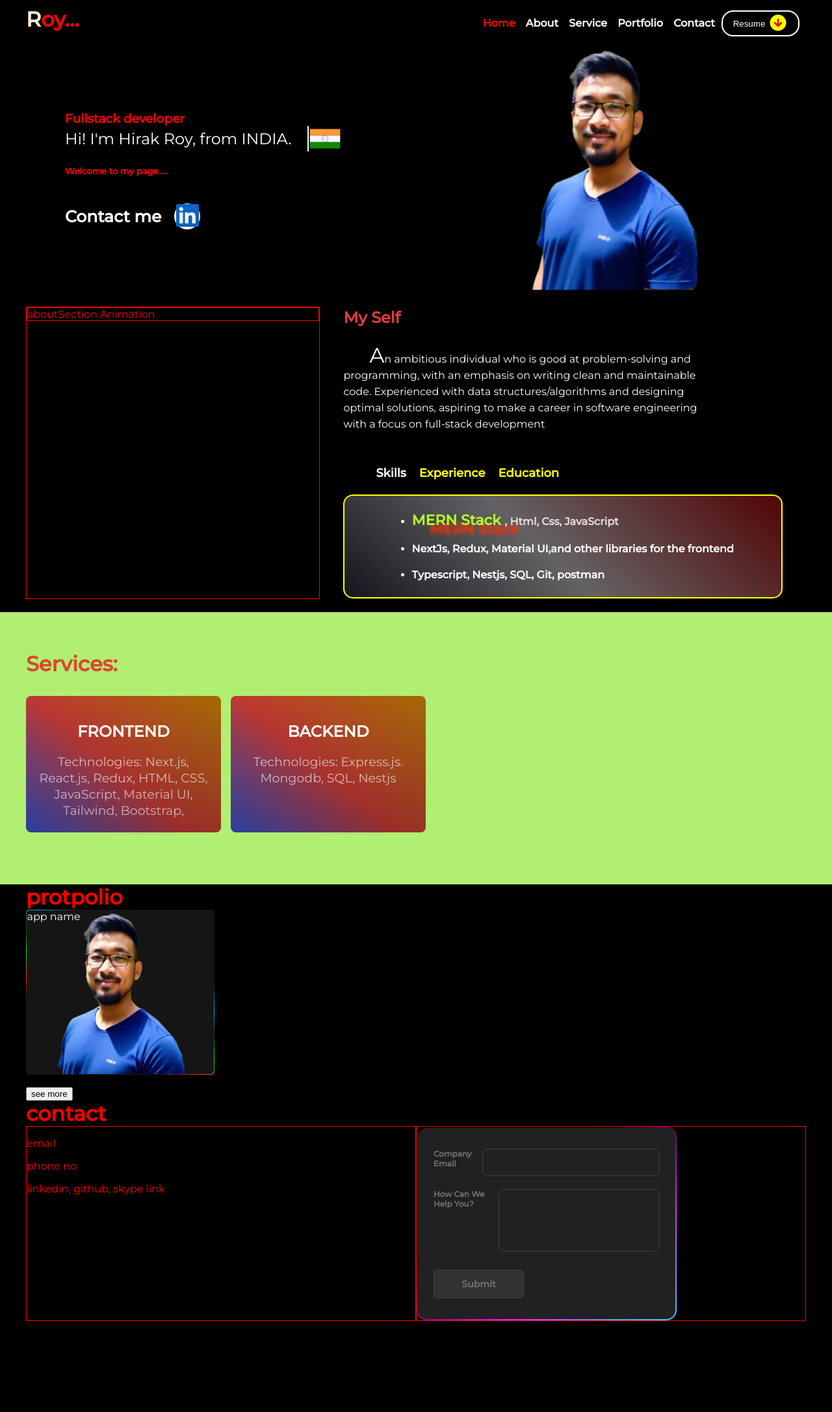
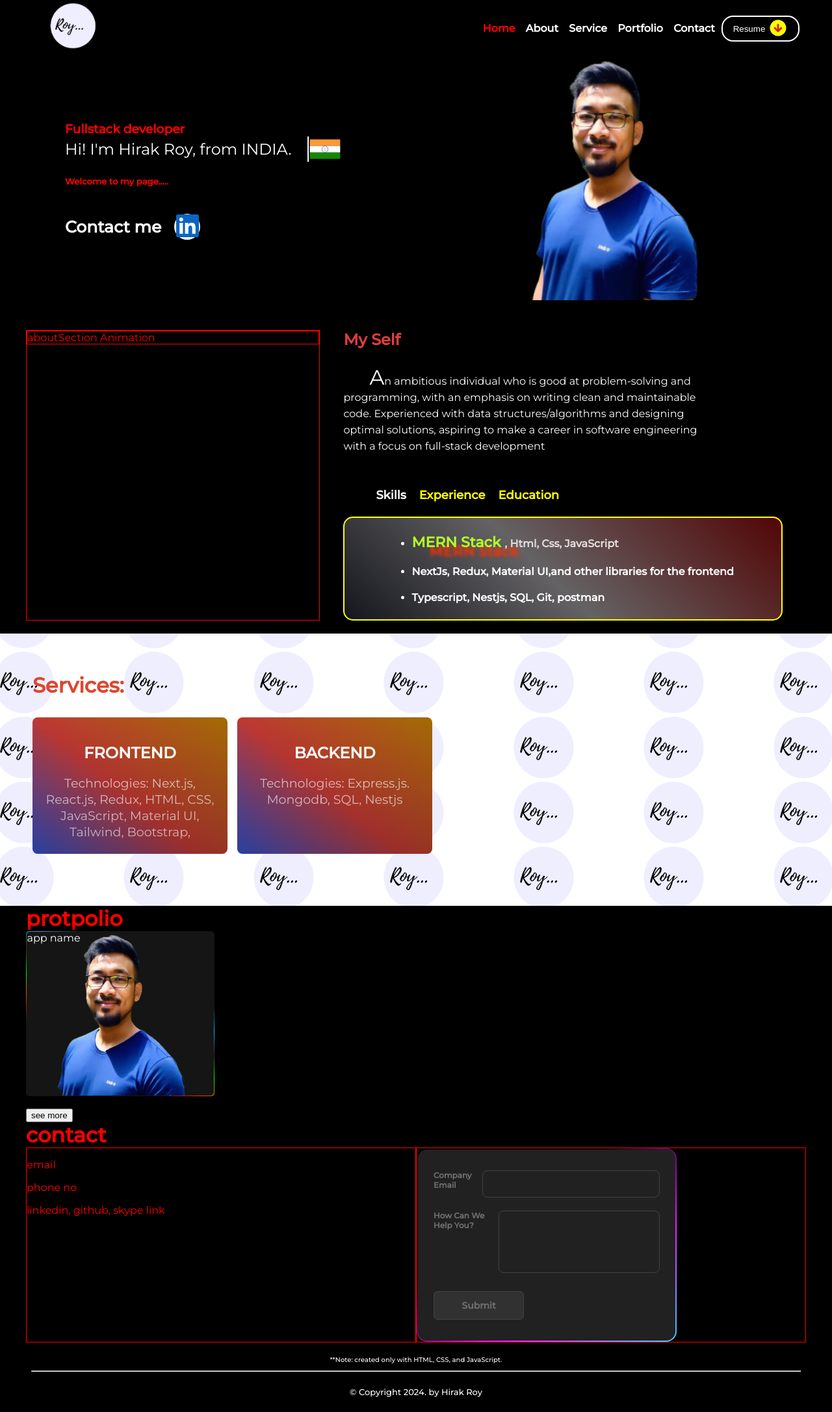
Before and after one commit to royhirakp/protpolio-projetct1-html-css, a website: page Index.html in a window 1280 px wide. Shown: the whole page at 65% size. Before the commit the page ends 2033 px from the top, so only its background shows below. Drawn offline with Linux system fonts and the light colour scheme.

Commit message:
logo change / bg change

```diff
--- a/Index.html
+++ b/Index.html
@@ -16,17 +16,22 @@
     <link rel="stylesheet" href="style/stylesForHeader.css" />
     <link rel="stylesheet" href="style/stylesForHome.css" />
     <link rel="stylesheet" href="style/stylesForAbout.css" />
-    <link rel="stylesheet" href="/style/styleForService.css" />
-    <link rel="stylesheet" href="/style/styleProtpolio.css" />
-    <link rel="stylesheet" href="/style/styleContact.css" />
+    <link rel="stylesheet" href="style/styleForService.css" />
+    <link rel="stylesheet" href="style/styleProtpolio.css" />
+    <link rel="stylesheet" href="style/styleContact.css" />
     <!-- <link rel="stylesheet" href="../style" /> -->
   </head>
   <body>
     <div class="mainContainer" id="Home">
       <header>
         <main>
-          <div class="logoContainer">
-            <h1><span style="color: antiquewhite">R</span>oy...</h1>
+          <div class="logoContainer" style="max-width: 150px">
+            <img
+              src="public/logoo.png"
+              alt=""
+              style="width: 100%; height: 100%"
+            />
+            <!-- <h1><span style="color: antiquewhite">R</span>oy...</h1> -->
             <!-- <p>Full stack developer</p> -->
           </div>
           <nav>
@@ -97,7 +102,7 @@
         </main>
       </header>
       <div class="routeContainer">
-        <div>
+        <div id="HomeContainer">
           <main>
             <section class="textInformation">
               <h3 style="font-weight: 600">Fullstack developer</h3>
@@ -231,13 +236,14 @@
               <h1>protpolio</h1>
             </div>
             <div class="protpolioCradContainer">
+              <h1></h1>
               <div class="card">
                 <div class="content">
                   <div class="back">
                     <div class="back-content">
                       <div
                         style="
-                          background: url(../public/mostnew.png);
+                          background: url(public/mostnew.png);
                           width: 100%;
                           height: 100%;
                         "
@@ -306,6 +312,39 @@
       </div>
     </div>
 
+    <div class="horizentalLineContainer">
+      <div style="max-width: 1200px; padding: 10px 8px 0px 8px; margin: auto">
+        <p
+          style="
+            font-weight: 500;
+            font-size: x-small;
+            text-align: center;
+            color: #ffff;
+            margin: 0;
+            padding: 10px 0;
+          "
+        >
+          **Note: created only with HTML, CSS, and JavaScript.
+        </p>
+        <hr style="margin: 0" />
+      </div>
+    </div>
+
+    <div class="copyWriteContainer">
+      <p
+        style="
+          font-weight: 500;
+          font-size: small;
+          text-align: center;
+          color: #ffff;
+          margin: 0;
+          padding: 23px 0;
+        "
+      >
+        © Copyright 2024. by Hirak Roy
+      </p>
+    </div>
+
     <script src="script/script.js"></script>
   </body>
 </html>
--- a/style/style.css
+++ b/style/style.css
@@ -10,9 +10,13 @@ h1 {
 body {
   margin: 0;
   padding: 0;
-  background-color: black;
+  /* background-color: black; */
   color: red;
   font-family: "Montserrat", sans-serif;
+  background: url(../public/BagroundImagee.png);
+  background-attachment: fixed;
+  background-position: center center;
+  background-size: 200px 100px;
 }
 .mainContainer {
 }
@@ -26,3 +30,14 @@ body {
   margin: auto;
   /* border: 1px solid; */
 }
+
+/* add baground color  */
+
+.routeContainer #HomeContainer,
+#About,
+#Portfolio,
+#Contact,
+.horizentalLineContainer,
+.copyWriteContainer {
+  background-color: black;
+}
--- a/style/styleForService.css
+++ b/style/styleForService.css
@@ -1,7 +1,5 @@
 div#Service {
   padding: 60px 0 80px 0;
-  background: rgb(177, 239, 115);
-  margin-top: 20px;
 }
 div#Service main h1 {
   padding-bottom: 30px;
@@ -10,6 +8,7 @@ div#Service main h1 {
 div#Service main {
   display: flex;
   gap: 15px;
+  padding: 0 10px;
   /* padding-top: 150px; */
 }
 
--- a/style/stylesForAbout.css
+++ b/style/stylesForAbout.css
@@ -5,7 +5,8 @@
   max-width: 1200px;
   margin: auto;
   display: flex;
-  height: 450px;
+  /* height: 450px; */
+  padding: 20px 0;
 }
 
 section.aboutSectionAnimation {
--- a/style/stylesForHeader.css
+++ b/style/stylesForHeader.css
@@ -4,19 +4,22 @@ header {
   overflow: auto;
   position: sticky;
   top: 0;
-  padding: 10px 10px;
+  padding: 3px 10px;
   transition: background-color 0.9s ease;
   z-index: 2;
 }
 header main {
   max-width: 1200px;
   margin: auto;
+  /* border: 1px solid; */
+  overflow: auto;
 }
 header div {
   float: left;
 }
 header nav {
   float: right;
+  margin: 15px 0;
 }
 header nav ul {
   display: inline-block;
```
Also changed, not shown: public/BagroundImagee.png (added), public/logoForBaground.png (added), public/logoo.png (added).
